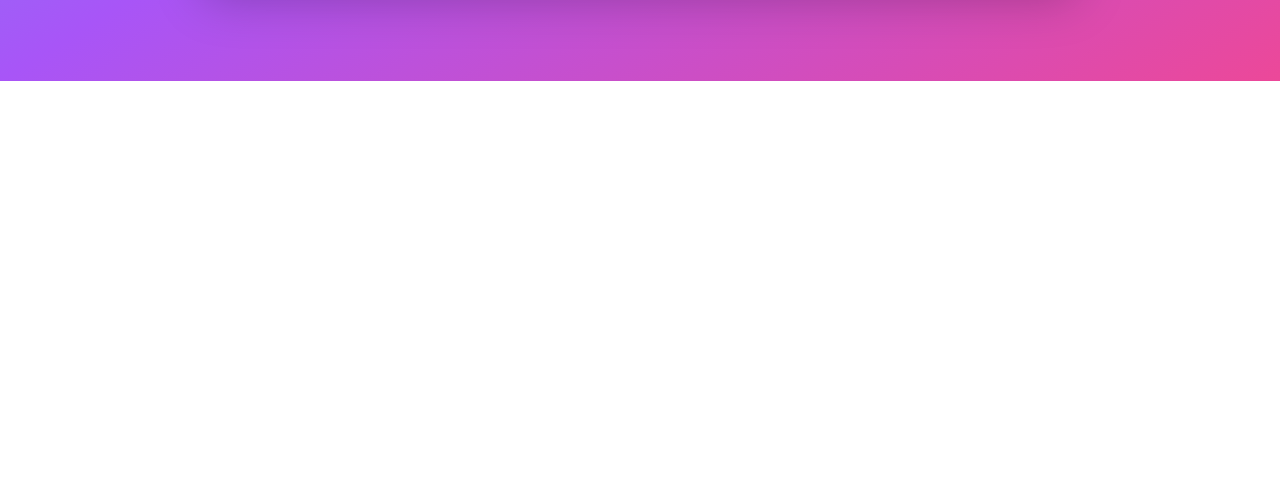
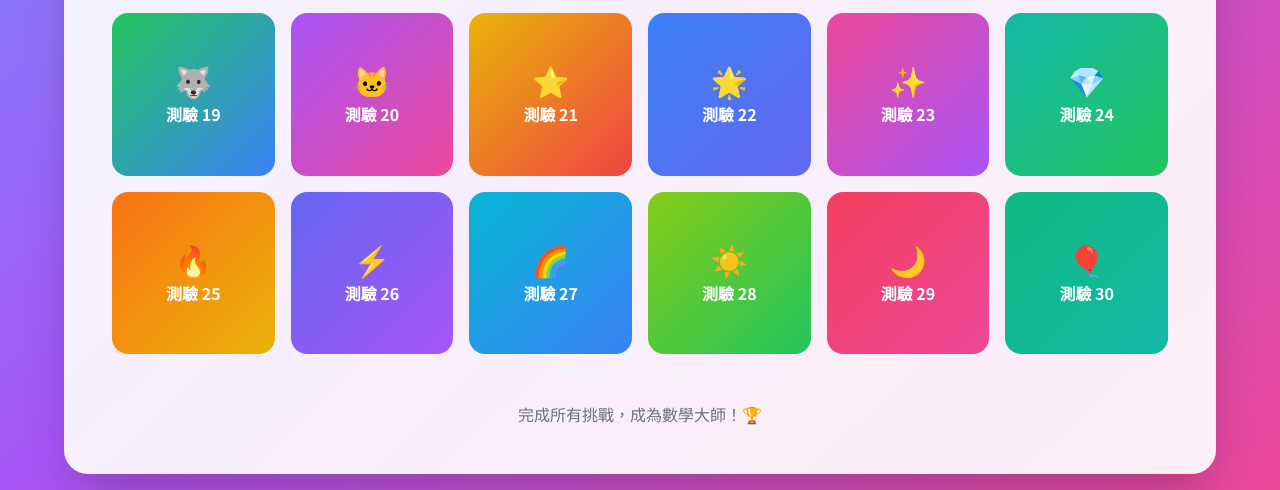
Before and after one commit to ccherdoctor-chiu/6_year_math, a plain HTML site: page index.html in a window 1280 px wide. Shown: the part 719-1209 px from the top of the page. Before the commit the page ends 800 px from the top, so only its background shows below. Drawn offline with nearby package versions, Linux system fonts and the light colour scheme.

Commit message:
Update index.html
expand to 30 file

```diff
--- a/index.html
+++ b/index.html
@@ -23,7 +23,7 @@
 </head>
 <body class="bg-gradient-to-br from-blue-400 via-purple-500 to-pink-500 min-h-screen flex items-center justify-center p-4">
 
-    <div class="w-full max-w-4xl mx-auto">
+    <div class="w-full max-w-6xl mx-auto">
         <div class="bg-white bg-opacity-90 rounded-3xl shadow-2xl p-8 sm:p-12 text-center">
 
             <h1 class="text-4xl sm:text-5xl font-bold text-gray-800 mb-4">
@@ -33,8 +33,8 @@
                 選擇一個測驗開始你的冒險吧！
             </p>
 
-            <div class="grid grid-cols-2 md:grid-cols-5 gap-4 sm:gap-6">
-                <!-- Links to 10 quiz files will be generated here -->
+            <div class="grid grid-cols-3 sm:grid-cols-5 lg:grid-cols-6 gap-3 sm:gap-4">
+                <!-- Links to 30 quiz files will be generated here -->
                 <script>
                     const container = document.querySelector('.grid');
                     const colors = [
@@ -47,20 +47,45 @@
                         'from-pink-400 to-pink-600',
                         'from-orange-400 to-orange-600',
                         'from-teal-400 to-teal-600',
-                        'from-cyan-400 to-cyan-600'
+                        'from-cyan-400 to-cyan-600',
+                        'from-rose-400 to-rose-600',
+                        'from-emerald-400 to-emerald-600',
+                        'from-lime-400 to-lime-600',
+                        'from-sky-400 to-sky-600',
+                        'from-violet-400 to-violet-600',
+                        'from-fuchsia-400 to-fuchsia-600',
+                        'from-amber-400 to-amber-600',
+                        'from-red-500 to-orange-500',
+                        'from-green-500 to-blue-500',
+                        'from-purple-500 to-pink-500',
+                        'from-yellow-500 to-red-500',
+                        'from-blue-500 to-indigo-500',
+                        'from-pink-500 to-purple-500',
+                        'from-teal-500 to-green-500',
+                        'from-orange-500 to-yellow-500',
+                        'from-indigo-500 to-purple-500',
+                        'from-cyan-500 to-blue-500',
+                        'from-lime-500 to-green-500',
+                        'from-rose-500 to-pink-500',
+                        'from-emerald-500 to-teal-500'
                     ];
-                    const icons = ['🍎', '🍌', '🍓', '🍇', '🍉', '🍊', '🍍', '🥝', '🍑', '🍒'];
 
-                    for (let i = 1; i <= 10; i++) {
+                    const icons = [
+                        '🍎', '🍌', '🍓', '🍇', '🍉', '🍊', '🍍', '🥝', '🍑', '🍒',
+                        '🦁', '🐯', '🐻', '🐼', '🐨', '🐸', '🐰', '🦊', '🐺', '🐱',
+                        '⭐', '🌟', '✨', '💎', '🔥', '⚡', '🌈', '☀️', '🌙', '🎈'
+                    ];
+
+                    for (let i = 1; i <= 30; i++) {
                         const fileNumber = i.toString().padStart(2, '0');
                         const fileName = `6_year_math_${fileNumber}.html`;
                         const colorClass = colors[i-1];
                         const icon = icons[i-1];
 
                         const cardHtml = `
-                            <a href="${fileName}" class="quiz-card bg-gradient-to-br ${colorClass} text-white rounded-2xl p-4 flex flex-col items-center justify-center aspect-square">
-                                <div class="text-4xl mb-2">${icon}</div>
-                                <div class="text-xl font-bold">
+                            <a href="${fileName}" class="quiz-card bg-gradient-to-br ${colorClass} text-white rounded-2xl p-3 flex flex-col items-center justify-center aspect-square">
+                                <div class="text-2xl sm:text-3xl mb-1">${icon}</div>
+                                <div class="text-sm sm:text-base font-bold">
                                     測驗 ${i}
                                 </div>
                             </a>
```
